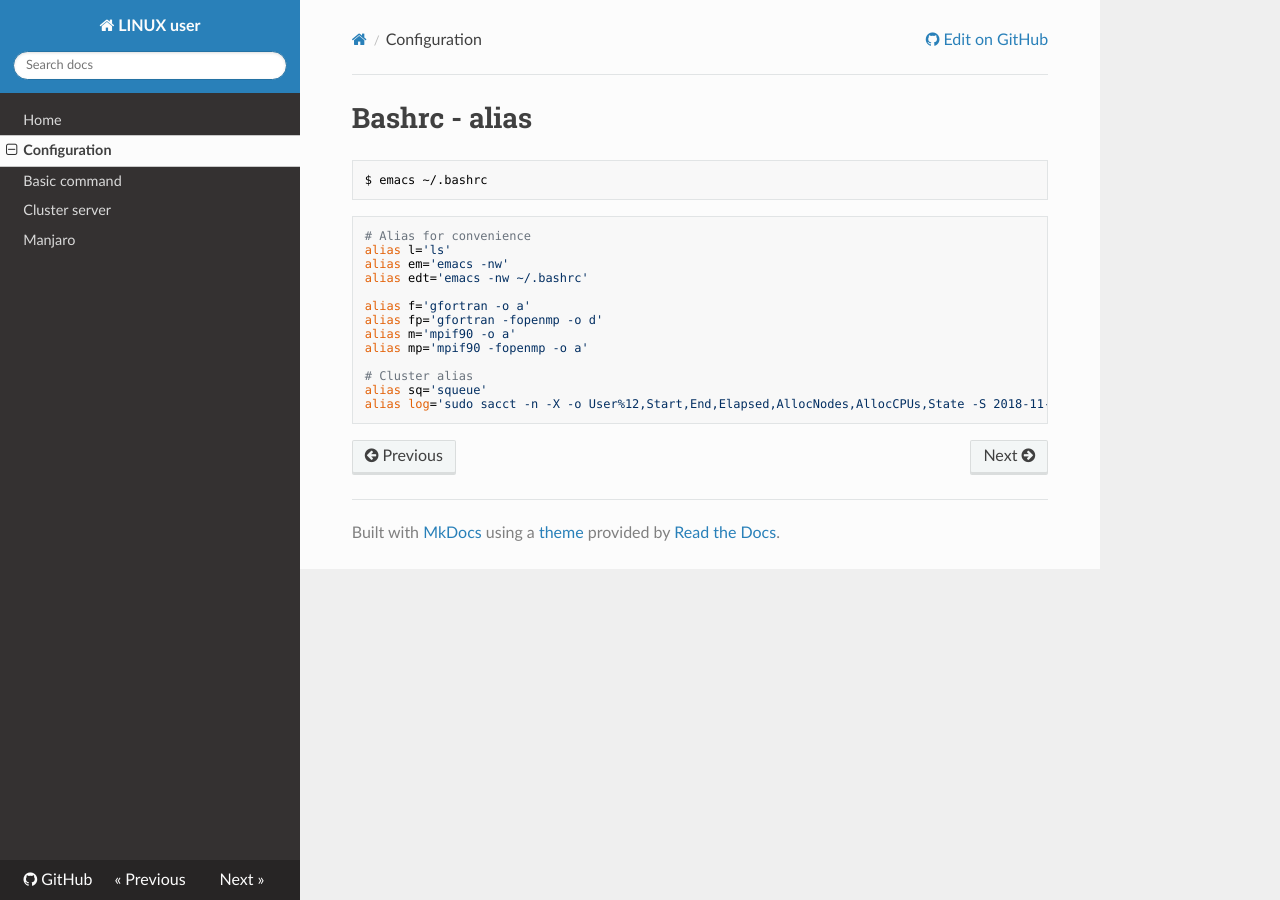
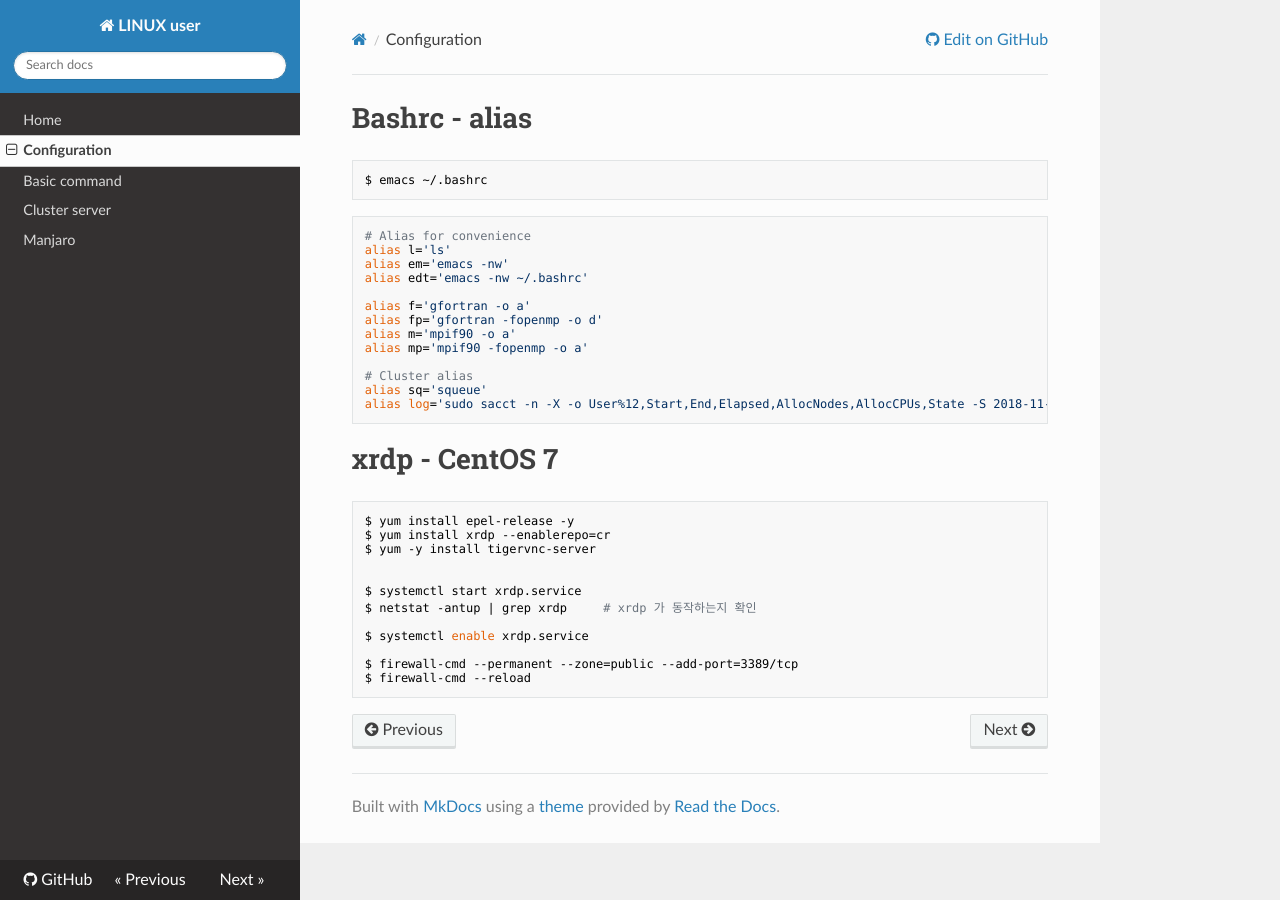
Before and after one commit to WonyoungCho/LINUX, an MkDocs documentation site: the page built from docs/config.md, in a window 1280 px wide. Built offline with MkDocs 1.6.1, drawn with Linux system fonts in a browser that asks for light colours; nearby versions of some CDN libraries; old or Windows-style settings are respelled for this version of MkDocs.

Commit message:
Update config.md

````diff
--- a/docs/config.md
+++ b/docs/config.md
@@ -18,3 +18,20 @@ alias mp='mpif90 -fopenmp -o a'
 alias sq='squeue'
 alias log='sudo sacct -n -X -o User%12,Start,End,Elapsed,AllocNodes,AllocCPUs,State -S 2018-11-23T12:00 -E 2018-11-23T18:00'
 ```
+
+# xrdp - CentOS 7
+
+```sh
+$ yum install epel-release -y
+$ yum install xrdp --enablerepo=cr
+$ yum -y install tigervnc-server
+
+
+$ systemctl start xrdp.service
+$ netstat -antup | grep xrdp     # xrdp 가 동작하는지 확인
+
+$ systemctl enable xrdp.service
+
+$ firewall-cmd --permanent --zone=public --add-port=3389/tcp
+$ firewall-cmd --reload
+```
````
